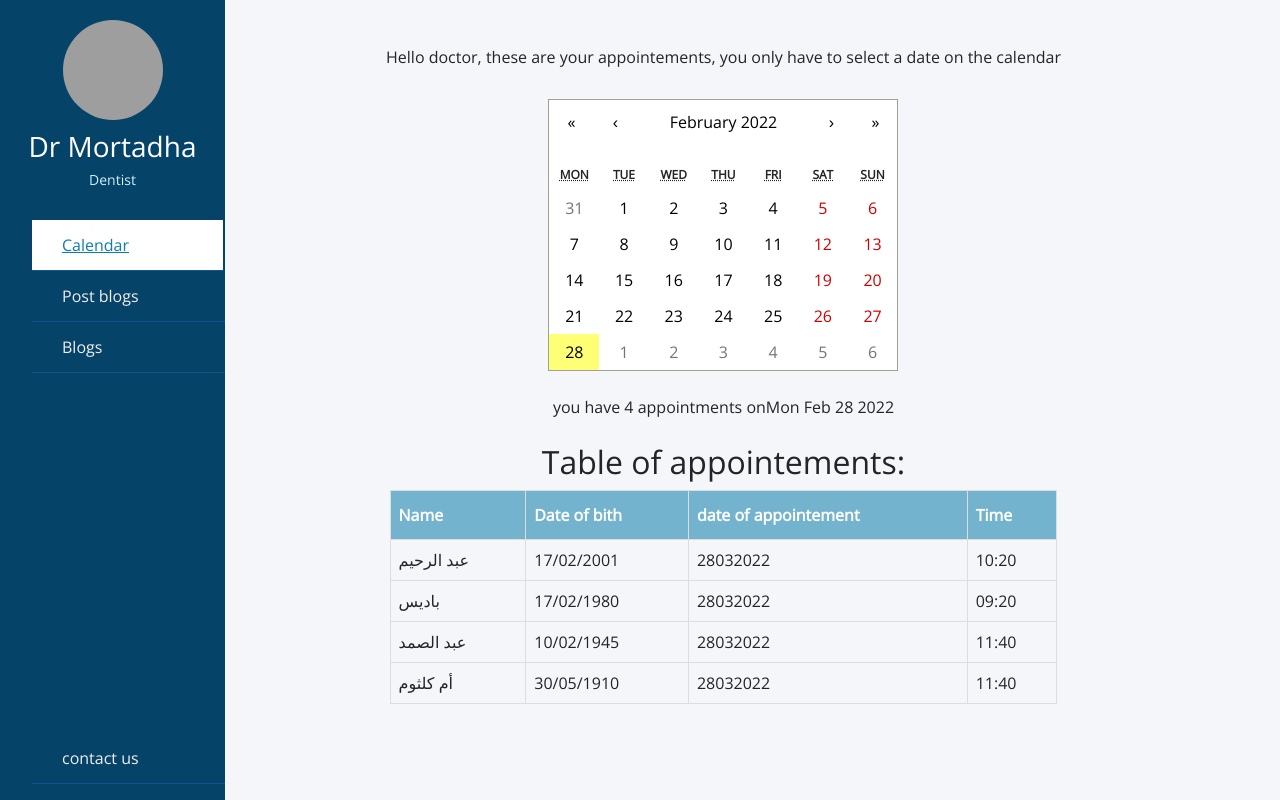
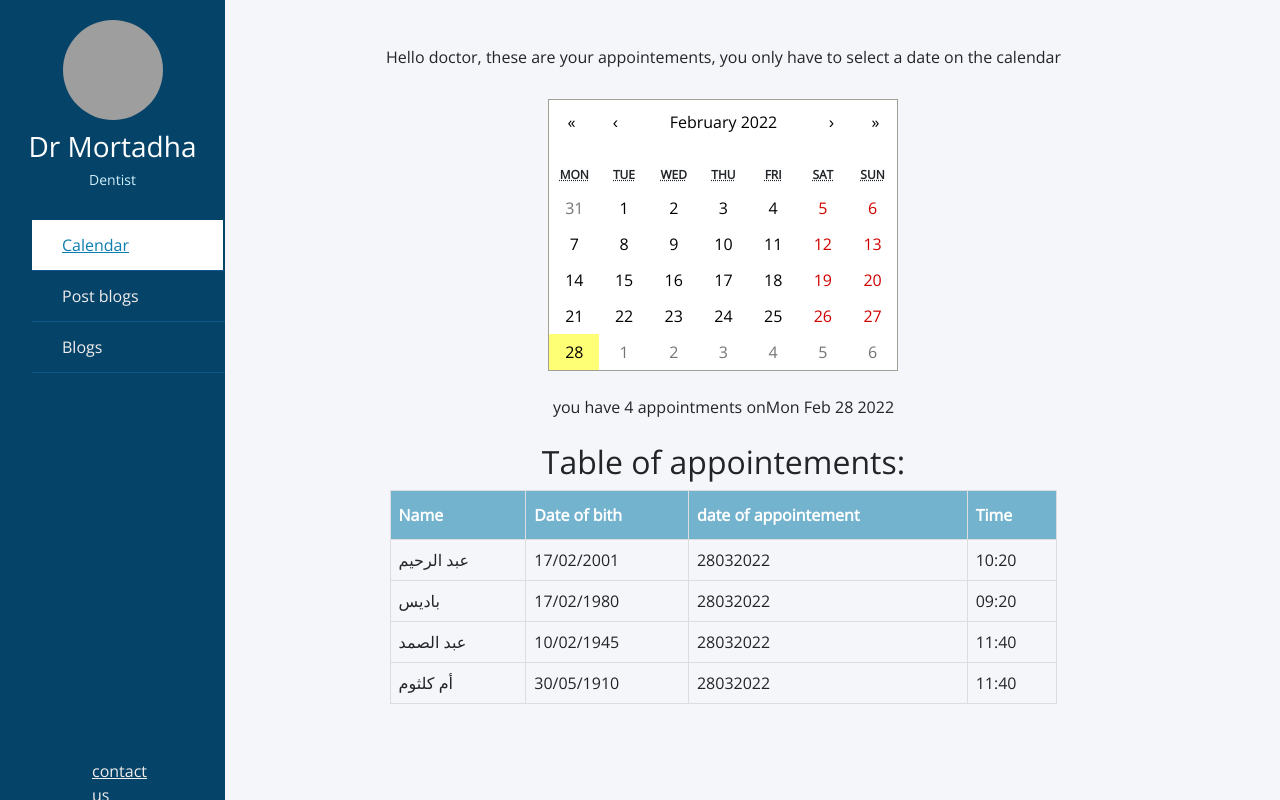
Before and after one commit to tabyby/Doctor, a React (Create React App) app: page /Calendar in a window 1280 px wide. Built offline with nearby package versions, Linux system fonts and the light colour scheme; grey boxes are pictures that could not be loaded.

Commit message:
fixing sidebar

```diff
--- a/src/Components/ClassicalCalendar.jsx
+++ b/src/Components/ClassicalCalendar.jsx
@@ -3,7 +3,6 @@ import { Link, useNavigate } from "react-router-dom";
 import Calendar from 'react-calendar';
 import 'react-calendar/dist/Calendar.css';
 import data from "./fakeData";
-import Patients from './Patients'
 import './grid.css'
 import { AdvancedImage } from "@cloudinary/react";
 import { Cloudinary } from "@cloudinary/url-gen"
@@ -25,23 +24,18 @@ export default class ClassicalCalendar extends Component {
         this.setState({
             view: s,
         });
-
     }
     handleChange = (date) => {
         this.setState({ selectedDate: date });
     }
     render() {
         let sortedData = [];
-
         sortedData = data.filter(patient => parseInt(patient.dateOfAp[0]) === this.state.selectedDate.getDate());
-
 
         return (
             <div>
                 <div>
-
                     <div>
-
                     </div>
                     <div class="parent">
                         <div class="div1">
@@ -56,7 +50,6 @@ export default class ClassicalCalendar extends Component {
                                 <div className="center">
                                     <div > you have {sortedData.length} appointments on </div><br />
                                     <div> {this.state.selectedDate.toDateString()}</div><br />
-
                                 </div>
                                 <div className="center ">
                                     {/* <button onClick={()=>{this.handleViews('today')
@@ -115,9 +108,11 @@ export default class ClassicalCalendar extends Component {
                                         </li>
                                         <br /><br /><br /><br /><br /><br /><br /><br /><br /><br /><br /><br /><br /><br /><br />
                                     <li>
+                                        <Link to="contactUs">
                                         <a>
                                             <span className="item">contact us</span>
                                         </a>
+                                        </Link>
                                     </li>
                                     <li>
                                         <a>
```
